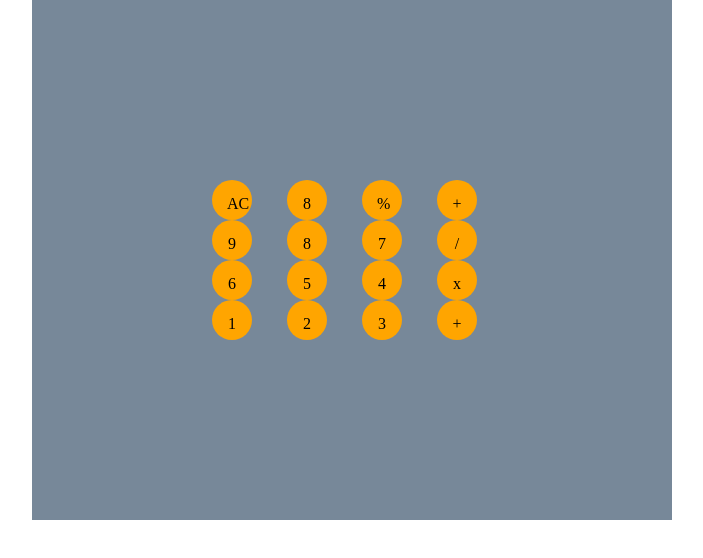
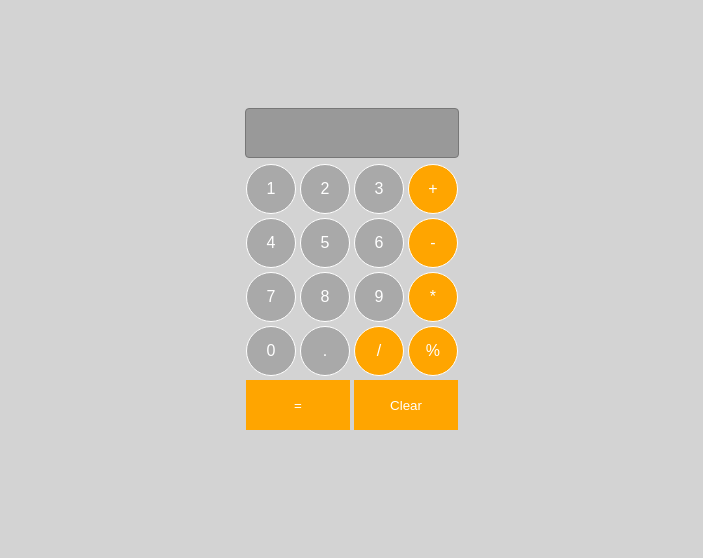
Before and after one commit to nothil/calculator, a plain HTML site: page src/index.html in a window 1280 px wide. Shown: the whole page, without its empty margins (288-991 px from the left). Drawn offline with Linux system fonts and the light colour scheme.

Commit message:
Created JS, functions and styling

```diff
--- a/src/calculator.css
+++ b/src/calculator.css
@@ -1,47 +1,65 @@
- body {
-     margin: 0px;
-     height: 100hv;
+@import url('https://fonts.googleapis.com/css2?family=Roboto:wght@500&display=swap');
 
- }
+body {
+    background-color: lightgray;
+    font-family: 'Roboto', sans-serif;
+}
 
-  * {
-      padding: 0;
-      margin: 0;
-      box-sizing: border-box;
-  }
+body div.mycalc {
+	text-align: center;
+	width: 214px;
+	margin: 0 auto;
+}
 
- .container {
-     width: 50%;
+div input[type='button'], button {
+	width: 50px;
+	height: 50px;
+	margin: 2px 0;
+}
 
-     background-color: lightslategrey;
-     margin: auto;
-     padding: 10em;
- }
+div input[type="text"] {
+	height: 50px;
+	width: 100%;
+	background-color: #999;
+	color: #fff;
+	padding: 12px 20px;
+    margin-top: 100px;
+    margin-bottom: 4px;
+    box-sizing: border-box;
+    border-radius: 4px;
+    border: 1px solid #777;
+}
 
- .row {
- display: grid;
- grid-template-columns: 1fr 1fr 1fr 1fr;
- width: 100%;
- padding: 10px;
- margin: 10px;
-  }
+div.results input, div.results button {
+	height: 50px;
+	width: 104px;
+}
 
-  .row.col-md-4{
-      border-radius: 50%;
+div.results button {
+	background-color: orange;
+	color: #fff;
+	border: 1px solid orange;
+}
 
-  }
-  .text{
-      background-color: orange;
-      border-radius: 50%;
-      text-align: center;
-      padding: 20%;
-      width: 40px;
-      height: 40px;
+div.results input {
+	background-color: orange;
+	color: #fff;
+    border: 1px solid orange;
 
+}
 
-    }
+#plus, #minus, #by, #devide, #percent {
+	background-color: orange;
+	color: #fff;
+	border: 1px solid ;
+    font-size: 16px;
+    border-radius: 50%;
+}
+#input, #one, #two, #three, #four, #five, #six, #seven, #eight, #nine, #zero, #decimal{
+    background-color: darkgray;
+	color: #fff;
+	border: 1px solid;
+    font-size: 16px;
+    border-radius: 50%;
 
-    .wrapper{
-        width: 100%;
-        height: 100%;
-    }
+}
--- a/src/calculator.js
+++ b/src/calculator.js
@@ -0,0 +1,13 @@
+
+function takeValue(x) {
+	document.getElementById('inputwindow').value += x;
+}
+
+function clearInput(y) {
+	document.getElementById('inputwindow').value = y;
+}
+
+function calculateResult() {
+	var result = eval(document.getElementById('inputwindow').value);
+	document.getElementById('inputwindow').value = result;
+}
--- a/src/index.html
+++ b/src/index.html
@@ -1,84 +1,49 @@
-<DOCTYPE html>
-    <html>
-        <title>calculator</title>
+<!DOCTYPE html>
+<html lang="en">
 <head>
-            <link rel="stylesheet" type="text/css" href="calculator.css">
-
+    <link rel="stylesheet" href="calculator.css">
+    <script src="calculator.js"></script>
+    <meta charset="UTF-8">
+    <meta name="viewport" content="width=device-width, initial-scale=1.0">
+    <title>Calculator</title>
 </head>
 <body>
-            <div class="container">
-
-                <div class="row">
-
-
-                    <div class="col-md-3">
-                        <div class="text">AC</div>
+    <div class="mycalc">
+        <form name="calculator" id="calculator">
+            <input type="text" name="inputwindow" id="inputwindow">
+            <div>
+                <input type="button" id="one" value="1" onclick="takeValue(document.getElementById('one').value)">
+                <input type="button" id="two" value="2" onclick="takeValue(document.getElementById('two').value)">
+                <input type="button" id="three" value="3" onclick="takeValue(document.getElementById('three').value)">
+                <input type="button" id="plus" value="+" onclick="takeValue(document.getElementById('plus').value)">
             </div>
-                    <div class="col-md-3">
-                        <div class="text">8</div>
+            <div>
+                <input type="button" id="four" value="4" onclick="takeValue(document.getElementById('four').value)">
+                <input type="button" id="five" value="5" onclick="takeValue(document.getElementById('five').value)">
+                <input type="button" id="six" value="6" onclick="takeValue(document.getElementById('six').value)">
+                <input type="button" id="minus" value="-" onclick="takeValue(document.getElementById('minus').value)">
+            </div>
+            <div>
+                <input type="button" id="seven" value="7" onclick="takeValue(document.getElementById('seven').value)">
+                <input type="button" id="eight" value="8" onclick="takeValue(document.getElementById('eight').value)">
+                <input type="button" id="nine" value="9" onclick="takeValue(document.getElementById('nine').value)">
+                <input type="button" id="by" value="*" onclick="takeValue(document.getElementById('by').value)">
+            </div>
+            <div>
+                <input type="button" id="zero" value="0" onclick="takeValue(document.getElementById('zero').value)">
+                <input type="button" id="decimal" value="." onclick="takeValue(document.getElementById('decimal').value)">
+                <input type="button" id="devide" value="/" onclick="takeValue(document.getElementById('devide').value)">
+                <input type="button" id="percent" value="%" onclick="takeValue(document.getElementById('percent').value)">
+            </div>
+            <div class="results">
+                <input type="button" id="equal" value="=" onclick="calculateResult()">
+                <button type="button" id="clear" value="" onclick="clearInput(document.getElementById('clear').value)">Clear</button>
             </div>
 
-                    <div class="col-md-3">
-                       <div class="text">%</div>
-                       </div>
-
-                       <div class="col-md-3">
-                       <div class="text">+</div>
-
-                       </div>
-
-                    <div class="col-md-3">
-                        <div class="text">9</div>
-                    </div>
-                    <div class="col-md-3">
-                        <div class="text">8</div>
-                        </div>
-
-                    <div class="col-md-3">
-                       <div class="text">7</div>
-                       </div>
-
-                       <div class="col-md-3">
-                       <div class="text">/</div>
-                       </div>
-                        <!--second row-->
-
-                        <div class="col-md-3">
-                            <div class="text">6</div>
-                        </div>
-                        <div class="col-md-3">
-                            <div class="text">5</div>
-                            </div>
-
-                        <div class="col-md-3">
-                           <div class="text">4</div>
-                           </div>
-
-                           <div class="col-md-3">
-                           <div class="text">x</div>
-                           </div>
-
-                           <!--Third row-->
-
-
-                    <div class="col-md-3">
-                        <div class="text">1</div>
-                    </div>
-                    <div class="col-md-3">
-                        <div class="text">2</div>
-                        </div>
-
-                    <div class="col-md-3">
-                       <div class="text">3</div>
-                       </div>
-
-                       <div class="col-md-3">
-                       <div class="text">+</div>
-                       </div>
-
+        </form>
         </div>
 
 
-                </div>
+
 </body>
 </html>
```
Also changed, not shown: 1 other file. Lines whose indentation alone changed are shown as unchanged.
